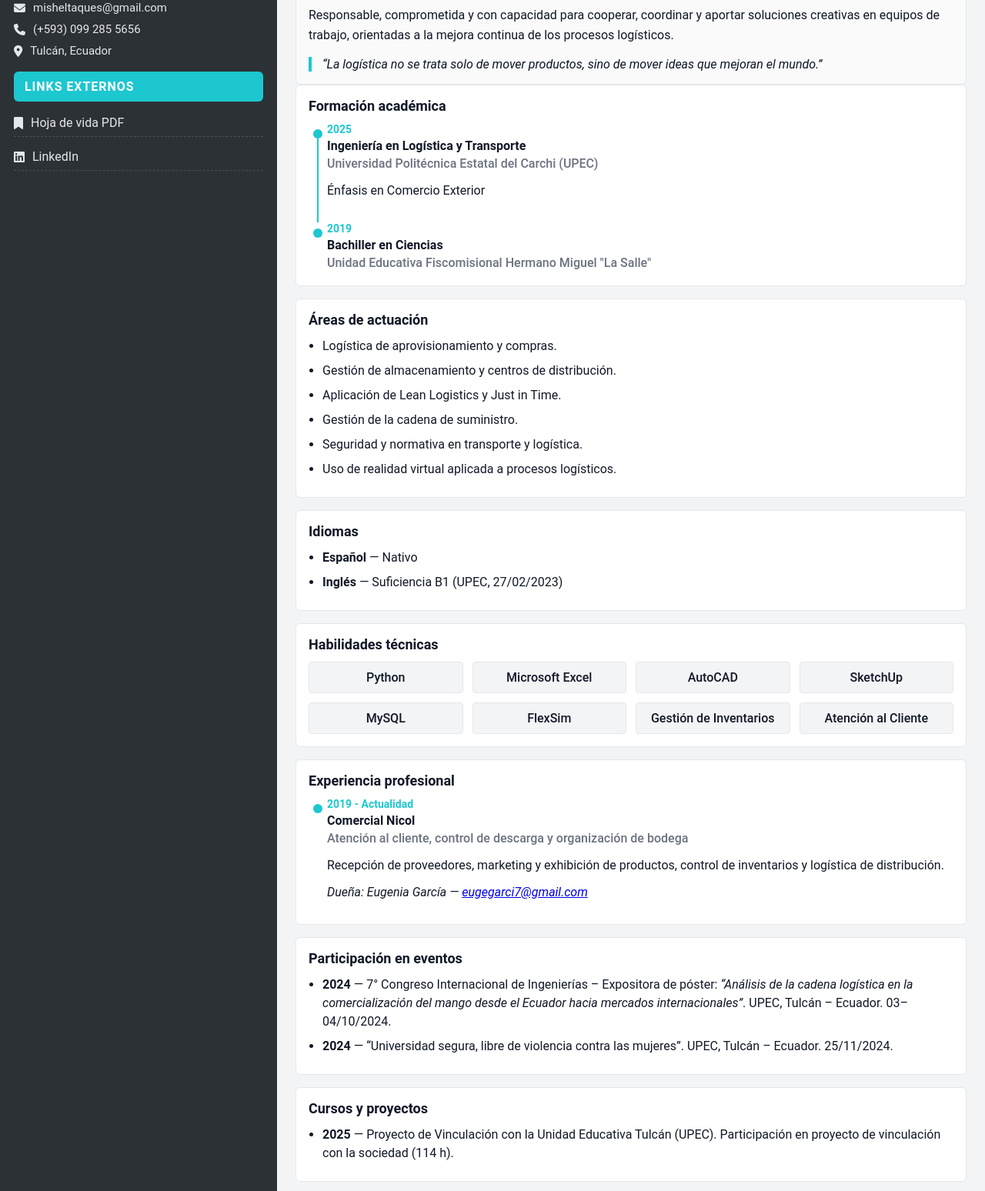
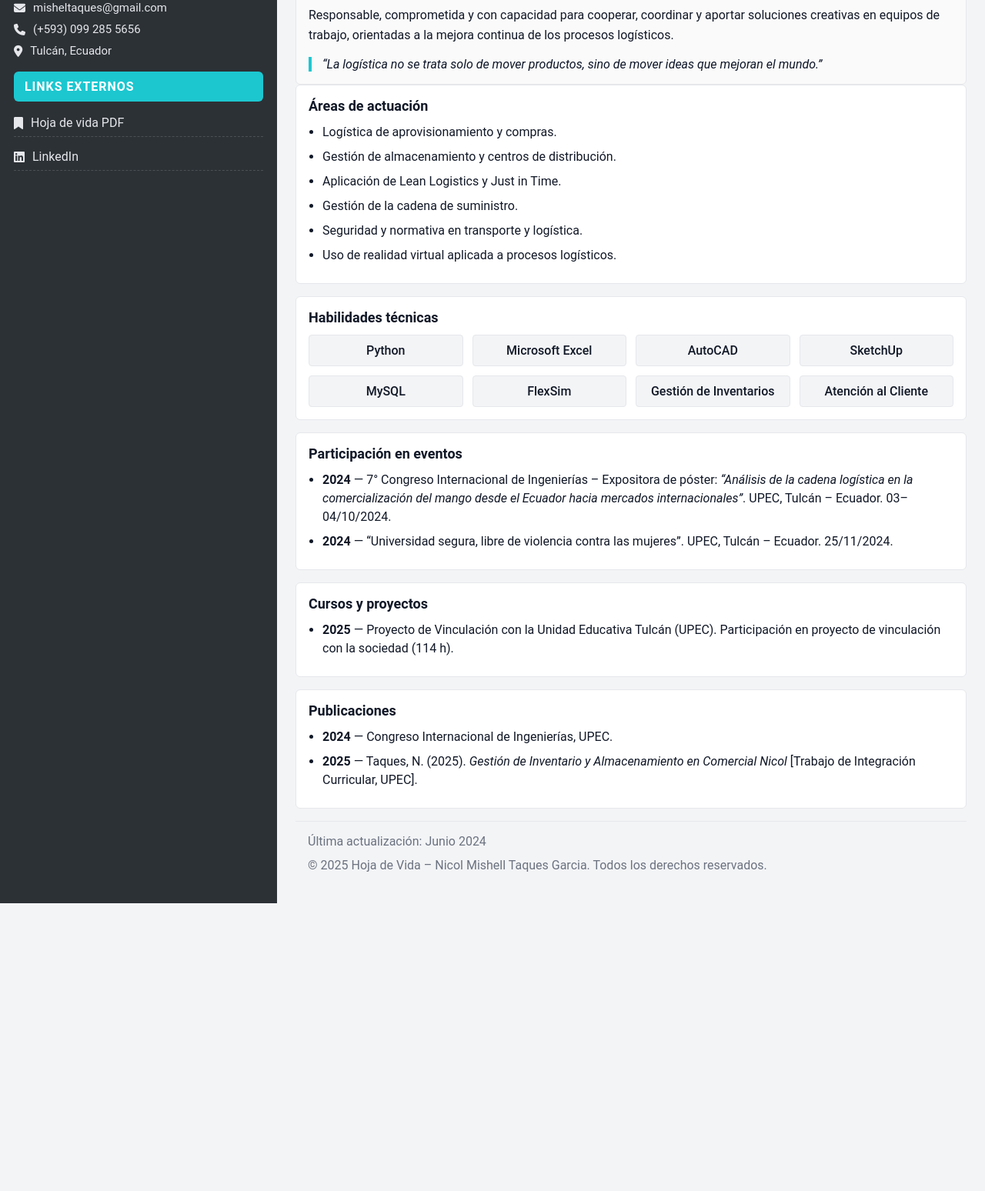
Before and after one commit to mishelltaques-a11y/nicol, a plain HTML site: page index.html in a window 1280 px wide. Shown: the part 363-1911 px from the top of the page at 77% size. After the commit the page ends 1573 px from the top, so only its background shows below. Drawn offline with Linux system fonts and the light colour scheme; a web font is replaced by a local one.

Commit message:
Update index.html

```diff
--- a/index.html
+++ b/index.html
@@ -203,22 +203,7 @@
         <blockquote>“La logística no se trata solo de mover productos, sino de mover ideas que mejoran el mundo.”</blockquote>
       </section>
 
-      <section class="box">
-        <h2>Formación académica</h2>
-        <div class="timeline">
-          <div class="timeline-item">
-            <div class="timeline-date">2025</div>
-            <div class="timeline-title">Ingeniería en Logística y Transporte</div>
-            <div class="timeline-subtitle">Universidad Politécnica Estatal del Carchi (UPEC)</div>
-            <p>Énfasis en Comercio Exterior</p>
-          </div>
-          <div class="timeline-item">
-            <div class="timeline-date">2019</div>
-            <div class="timeline-title">Bachiller en Ciencias</div>
-            <div class="timeline-subtitle">Unidad Educativa Fiscomisional Hermano Miguel "La Salle"</div>
-          </div>
-        </div>
-      </section>
+
 
       <section class="box">
         <h2>Áreas de actuación</h2>
@@ -232,13 +217,7 @@
         </ul>
       </section>
 
-      <section class="box">
-        <h2>Idiomas</h2>
-        <ul>
-          <li><strong>Español</strong> — Nativo</li>
-          <li><strong>Inglés</strong> — Suficiencia B1 (UPEC, 27/02/2023)</li>
-        </ul>
-      </section>
+
 
       <section class="box">
         <h2>Habilidades técnicas</h2>
@@ -270,18 +249,7 @@
         </div>
       </section>
 
-      <section class="box">
-        <h2>Experiencia profesional</h2>
-        <div class="timeline">
-          <div class="timeline-item">
-            <div class="timeline-date">2019 - Actualidad</div>
-            <div class="timeline-title">Comercial Nicol</div>
-            <div class="timeline-subtitle">Atención al cliente, control de descarga y organización de bodega</div>
-            <p>Recepción de proveedores, marketing y exhibición de productos, control de inventarios y logística de distribución.</p>
-            <p><em>Dueña: Eugenia García — <a href="mailto:eugegarci7@gmail.com">eugegarci7@gmail.com</a></em></p>
-          </div>
-        </div>
-      </section>
+
 
       <section class="box">
         <h2>Participación en eventos</h2>
@@ -306,18 +274,11 @@
         </ul>
       </section>
 
-      <section class="box">
-        <h2>Referencias</h2>
-        <ul>
-          <li><strong>Liliana Montenegro, PhD.</strong> — Docente UPEC · Tel. +593 968 039 650 · <a href="mailto:liliana.montenegro@upec.edu.ec">liliana.montenegro@upec.edu.ec</a></li>
-          <li><strong>Daniel Beltrán del Hierro, MSc.</strong> — Docente UPEC · Tel. +593 990 362 476 · <a href="mailto:dbeltran@espoch.edu.ec">dbeltran@espoch.edu.ec</a></li>
-        </ul>
-      </section>
 
       <footer>
         <div class="footer-content">
           <div>Última actualización: Junio 2024</div>
-          <div>© <span id="y"></span> Hoja de Vida – Nicol Mishell Taques García. Todos los derechos reservados.</div>
+          <div>© <span id="y"></span> Hoja de Vida – Nicol Mishell Taques Garcia. Todos los derechos reservados.</div>
         </div>
       </footer>
     </main>
```
